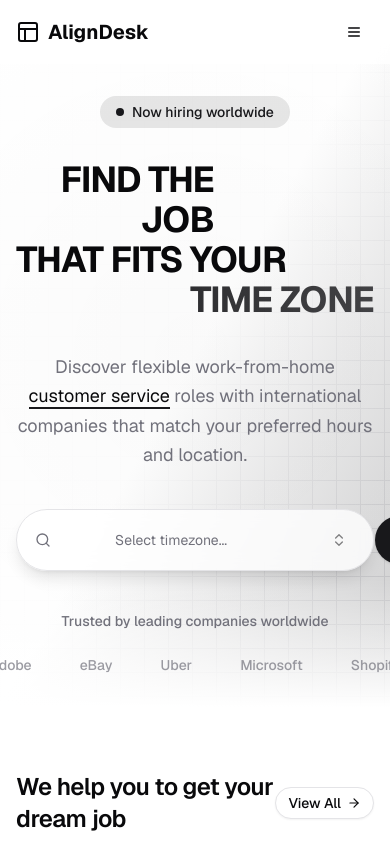
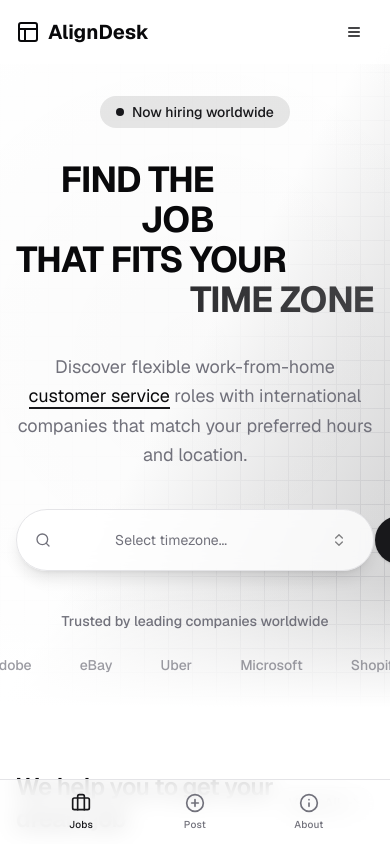
Before and after one commit to katsuragawaa/aligndesk, a Next.js app: page / in a window 390 px wide. Shown: the top 844 px of the page. Built offline with nearby package versions, Linux system fonts and the light colour scheme.

Commit message:
feat: remove framer-motion dependency and enhance header component with scroll detection and mobile navigation

```diff
--- a/components/header.tsx
+++ b/components/header.tsx
@@ -11,15 +11,37 @@ import {
   DrawerTrigger,
 } from "@/components/ui/drawer";
 import { Separator } from "@/components/ui/separator";
-import { ExternalLink, Layout, Menu } from "lucide-react";
+import {
+  Briefcase,
+  ExternalLink,
+  Info,
+  Layout,
+  Menu,
+  PlusCircle,
+} from "lucide-react";
 import Link from "next/link";
-import { useState } from "react";
+import { useEffect, useState } from "react";
 import { EmployerWaitlistDialog } from "./employer-waitlist-dialog";
 
 export default function Header() {
   const [isDialogOpen, setIsDialogOpen] = useState(false);
+  const [activeTab, setActiveTab] = useState("jobs");
+  const [isScrollingDown, setIsScrollingDown] = useState(false);
+  const [lastScrollY, setLastScrollY] = useState(0);
+
+  useEffect(() => {
+    const handleScroll = () => {
+      const currentScrollY = window.scrollY;
+      setIsScrollingDown(currentScrollY > lastScrollY && currentScrollY > 50);
+      setLastScrollY(currentScrollY);
+    };
+
+    window.addEventListener("scroll", handleScroll, { passive: true });
+    return () => window.removeEventListener("scroll", handleScroll);
+  }, [lastScrollY]);
 
   return (
+    <>
       <header className="absolute top-0 z-50 w-full bg-white/80 backdrop-blur-md">
         <nav className="mx-auto flex h-16 max-w-7xl items-center justify-between px-4 sm:px-6 lg:px-8">
           <Link href="/" className="flex items-center gap-2">
@@ -118,5 +140,76 @@ export default function Header() {
           </div>
         </nav>
       </header>
+
+      {/* Modern Minimalistic Mobile Bottom Navigation */}
+      <div
+        className={`fixed right-0 bottom-0 left-0 z-50 transition-transform duration-300 ease-in-out ${
+          isScrollingDown ? "translate-y-full" : "translate-y-0"
+        } md:hidden`}
+      >
+        <div className="border-t bg-white/80 backdrop-blur-md">
+          <nav className="mx-auto flex h-16 max-w-md items-center justify-around px-6">
+            <Link
+              href="#jobs"
+              className={`group flex min-w-[72px] flex-col items-center gap-1 p-2 transition-colors ${
+                activeTab === "jobs"
+                  ? "text-primary"
+                  : "text-muted-foreground hover:text-primary"
+              }`}
+              onClick={() => setActiveTab("jobs")}
+              aria-label="Browse Jobs"
+              aria-current={activeTab === "jobs" ? "page" : undefined}
+            >
+              <div className="relative">
+                <Briefcase className="h-5 w-5" />
+              </div>
+              <span className="text-[10px] font-medium tracking-wide">
+                Jobs
+              </span>
+            </Link>
+
+            <button
+              onClick={() => {
+                setIsDialogOpen(true);
+                setActiveTab("post");
+              }}
+              className={`group flex min-w-[72px] flex-col items-center gap-1 p-2 transition-colors ${
+                activeTab === "post"
+                  ? "text-primary"
+                  : "text-muted-foreground hover:text-primary"
+              }`}
+              aria-label="Post a Job"
+              aria-current={activeTab === "post" ? "page" : undefined}
+            >
+              <div className="relative">
+                <PlusCircle className="h-5 w-5" />
+              </div>
+              <span className="text-[10px] font-medium tracking-wide">
+                Post
+              </span>
+            </button>
+
+            <Link
+              href="#about"
+              className={`group flex min-w-[72px] flex-col items-center gap-1 p-2 transition-colors ${
+                activeTab === "about"
+                  ? "text-primary"
+                  : "text-muted-foreground hover:text-primary"
+              }`}
+              onClick={() => setActiveTab("about")}
+              aria-label="About Us"
+              aria-current={activeTab === "about" ? "page" : undefined}
+            >
+              <div className="relative">
+                <Info className="h-5 w-5" />
+              </div>
+              <span className="text-[10px] font-medium tracking-wide">
+                About
+              </span>
+            </Link>
+          </nav>
+        </div>
+      </div>
+    </>
   );
 }
--- a/package.json
+++ b/package.json
@@ -21,7 +21,6 @@
     "class-variance-authority": "^0.7.1",
     "clsx": "^2.1.1",
     "cmdk": "^1.1.1",
-    "framer-motion": "^12.6.3",
     "lucide-react": "^0.485.0",
     "next": "15.2.4",
     "next-themes": "^0.4.6",
```
Also changed, not shown: 1 other file (tests, documents, lock files or other folders). Lines whose indentation alone changed are shown as unchanged.
